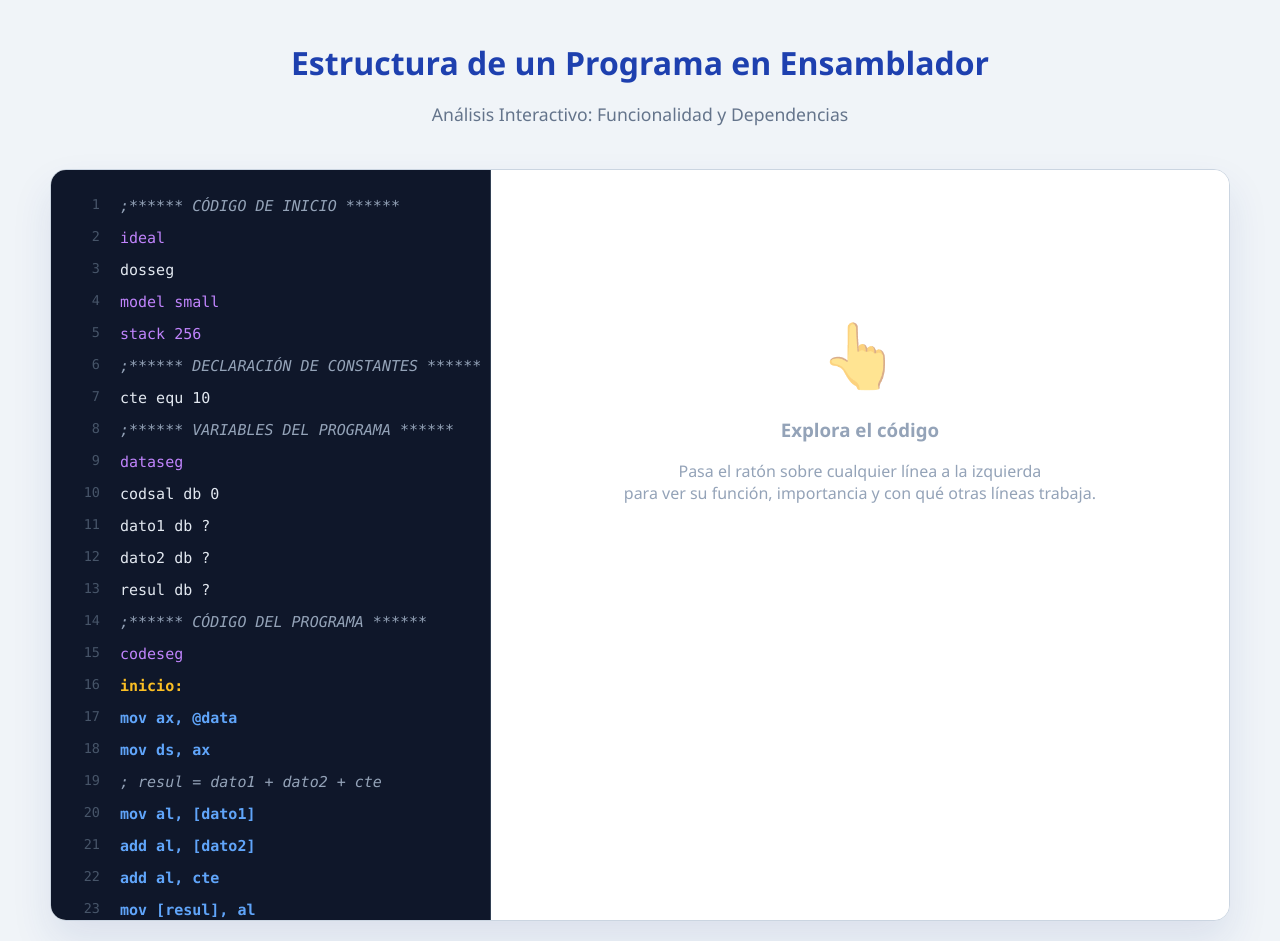
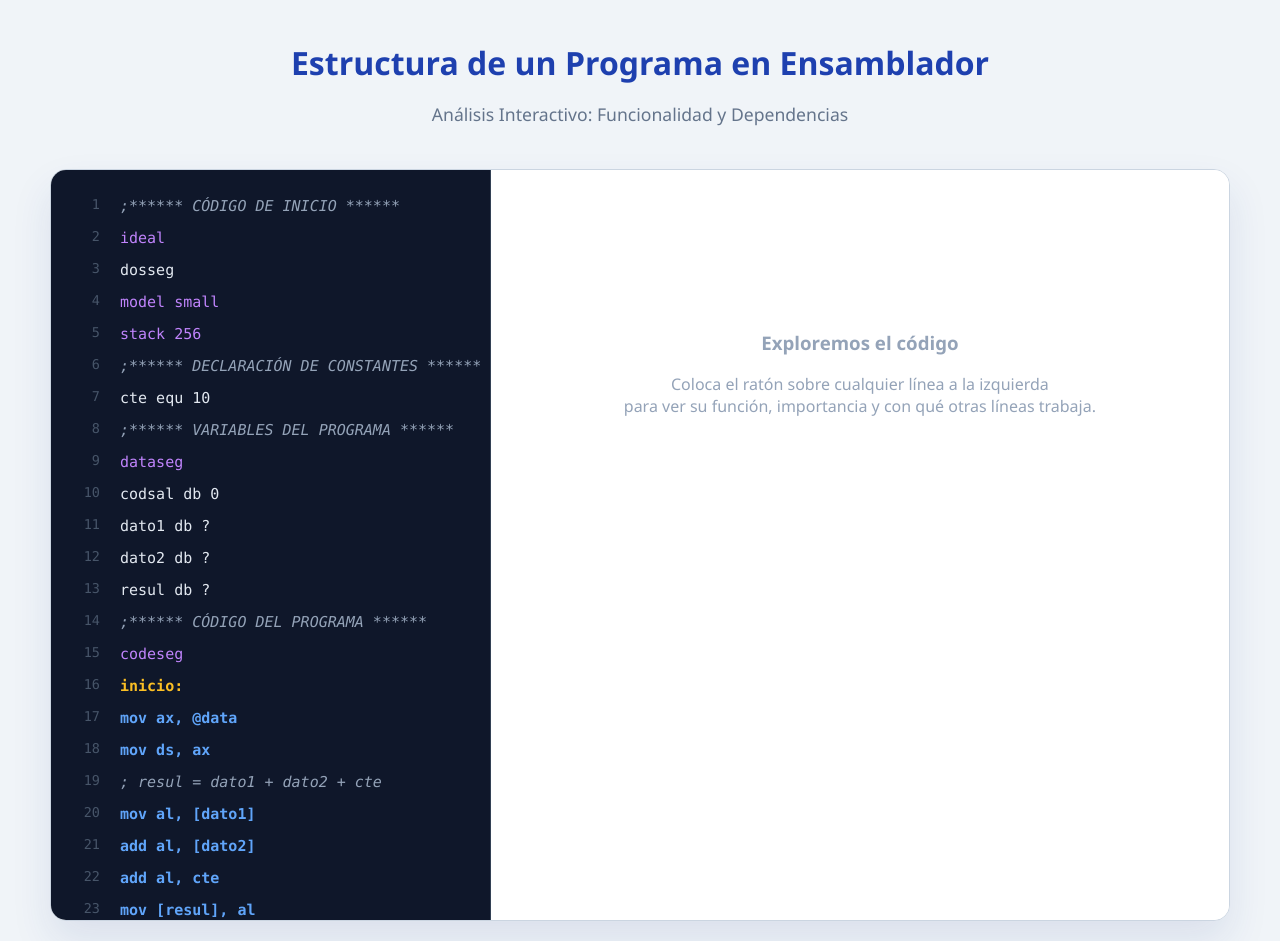
Before and after one commit to LCoderCraft/ensamblador-interactivo, a plain HTML site: page index.html in a window 1280 px wide. Drawn offline with Linux system fonts and the light colour scheme.

Commit message:
Update index.html

```diff
--- a/index.html
+++ b/index.html
@@ -5,7 +5,7 @@
     <meta name="viewport" content="width=device-width, initial-scale=1.0">
     <title>Ensamblador Interactivo</title>
     <style>
-        /* === DISEÑO AZUL Y BLANCO === */
+        /* === DISEÑO  === */
         :root {
             --bg-color: #f0f4f8;          /* Fondo general muy claro */
             --panel-bg: #ffffff;          /* Fondo de paneles */
@@ -216,9 +216,9 @@
             </div>
 
             <div id="placeholder" class="placeholder-container">
-                <span class="placeholder-icon">👆</span>
-                <h3>Explora el código</h3>
-                <p>Pasa el ratón sobre cualquier línea a la izquierda<br>para ver su función, importancia y con qué otras líneas trabaja.</p>
+                <span class="placeholder-icon"></span>
+                <h3>Exploremos el código</h3>
+                <p>Coloca el ratón sobre cualquier línea a la izquierda<br>para ver su función, importancia y con qué otras líneas trabaja.</p>
             </div>
         </div>
     </div>
```
